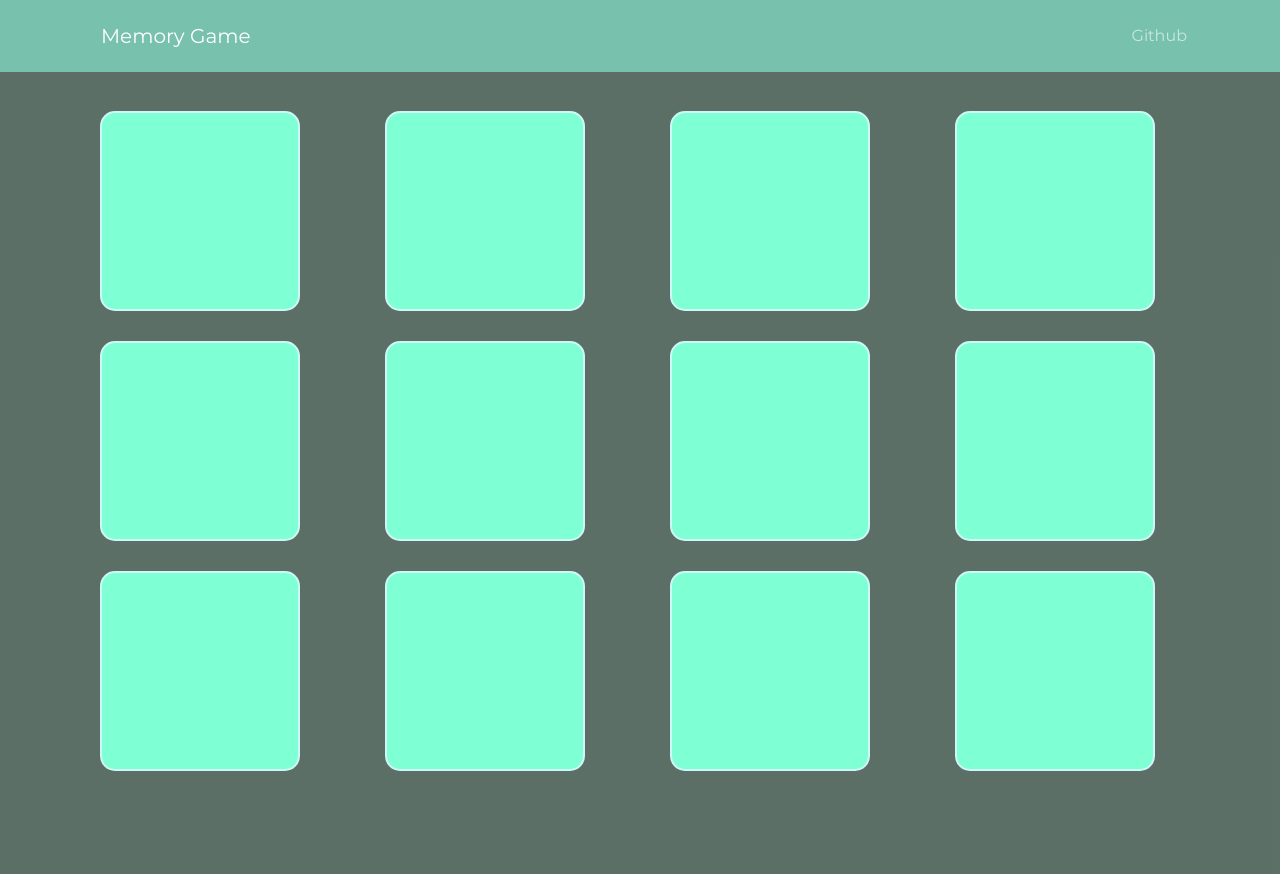
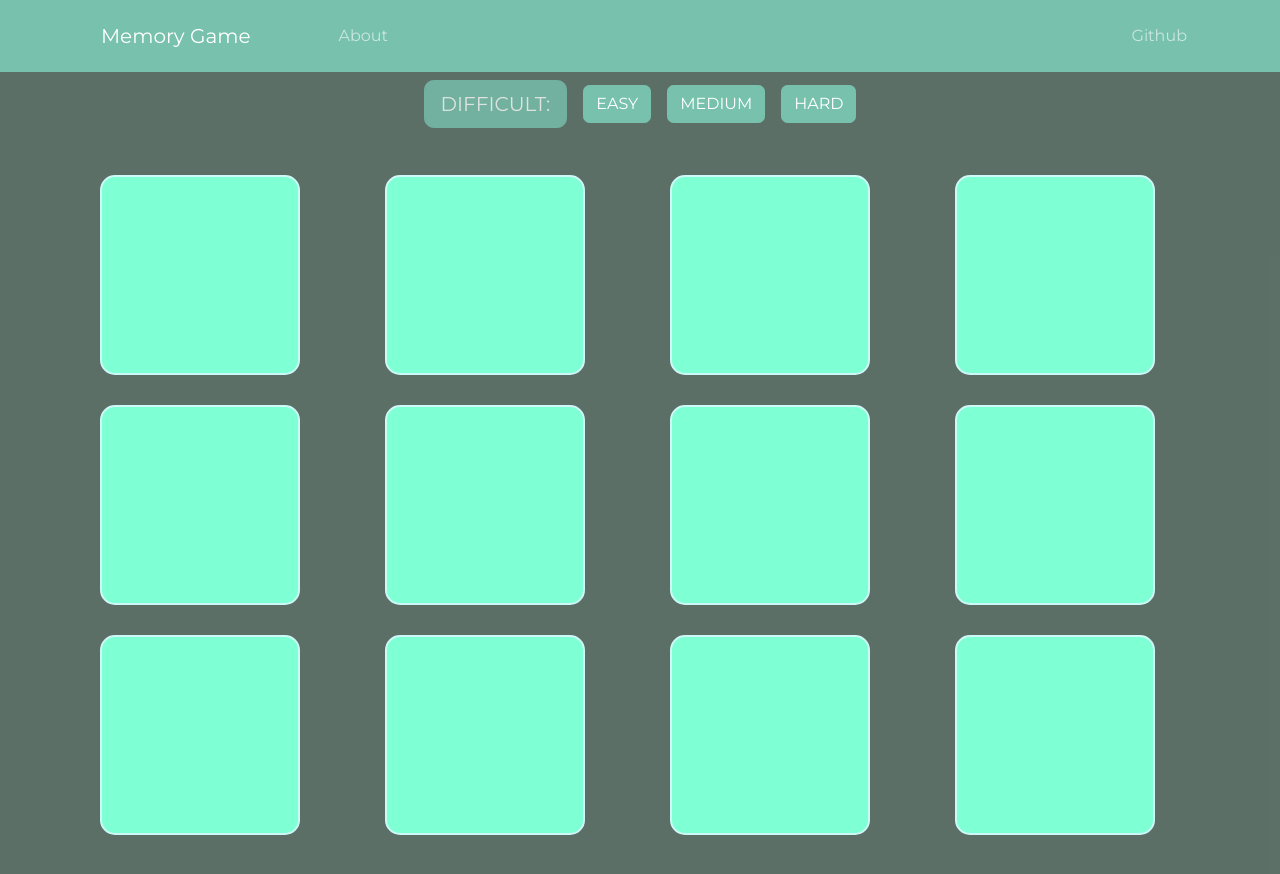
Before and after one commit to Kukulim/memorygame, a Vue app: page /MainBoard in a window 1280 px wide. Shown: the top 874 px of the page. Built offline with nearby package versions, Linux system fonts and the light colour scheme.

Commit message:
dodane stopnie trudnosci

```diff
--- a/src/components/header/header-bar.vue
+++ b/src/components/header/header-bar.vue
@@ -19,7 +19,7 @@
           class="collapse navbar-collapse"
           id="navbarSupportedContent"
         >
-
+          <HeaderNav />
           <ul class="navbar-nav ml-auto">
             <li class="nav-item">
               <HeaderLinks />
@@ -34,9 +34,10 @@
 <script>
 import HeaderBarBrand from "@/components/header/header-bar-brand";
 import HeaderLinks from "@/components/header/header-links";
+import HeaderNav from "@/components/header/header-nav";
 
 export default {
   name: "HeaderBar",
-  components: { HeaderBarBrand, HeaderLinks }
+  components: { HeaderBarBrand, HeaderLinks, HeaderNav }
 };
 </script>
--- a/src/design/style.scss
+++ b/src/design/style.scss
@@ -28,3 +28,7 @@
   border-radius: 15px;
   padding: 5px;
 }
+.mysmallcard{
+  height: 150px;
+  width: 150px;
+}
--- a/src/shared/data.js
+++ b/src/shared/data.js
@@ -1,4 +1,12 @@
-const myCards = [
+const myCardsEasy = [
+  "a",
+  "A",
+  "b",
+  "B",
+  "c",
+  "C",
+];
+const myCardsMedium = [
   "a",
   "A",
   "b",
@@ -12,7 +20,28 @@ const myCards = [
   "f",
   "F",
 ];
+const myCardsHard = [
+  "a",
+  "A",
+  "b",
+  "B",
+  "c",
+  "C",
+  "d",
+  "D",
+  "e",
+  "E",
+  "f",
+  "F",
+  "g",
+  "G",
+  "h",
+  "H",
+  "i",
+  "I"
+];
 
 export const data = {
-  myCards,
+  myCardsMedium,myCardsEasy,
+  myCardsHard
 };
--- a/src/views/MainBoard.vue
+++ b/src/views/MainBoard.vue
@@ -1,13 +1,46 @@
 <template>
   <div class="container">
-    <div v-if="this.cards.length==this.discoverdCard.length" class="text-success m-5 win-info">Brawo wygrałeś ilość kliknięć: duzo</div>
+    <button class="btn btn-primary m-2 disableddiv btn-lg">DIFFICULT:</button>
+    <button
+      class="btn btn-primary m-2"
+      @click="(difficulty = 'easy'),loadCards()"
+    >
+      EASY
+    </button>
+    <button
+      class="btn btn-primary m-2"
+      @click="(difficulty = 'medium'),loadCards()"
+    >
+      MEDIUM
+    </button>
+    <button
+      class="btn btn-primary m-2"
+      @click="(difficulty = 'hard'),loadCards()"
+    >
+      HARD
+    </button>
+    <div
+      v-if="this.cards.length == this.discoverdCard.length"
+      class="text-success m-5 win-info"
+    >
+      Congratulations you win, number of clicks: {{ timesCliked }}. To start
+      again chose difficulty.
+    </div>
     <div class="row mt-4">
-    <div v-for="item in cards" :key="item" class="col-sm-3">
-      <div class="mycard" @click="selectCard(item)" v-bind:class="getClass(item)">
-          <img :src="require(`@/images/${item.toUpperCase()}.jpg`)" class="img-fluid myimage" v-if="lastClicked.includes(item)||discoverdCard.includes(item)">
-          </div>
+      <div v-for="item in cards" :key="item" v-bind:class="getDifficultsize()">
+        <div
+          class="mycard"
+          @click="selectCard(item)"
+          v-bind:class="getClass(item)+ getsize()"
+        >
+          <img
+            :src="require(`@/images/${item.toUpperCase()}.jpg`)"
+            class="img-fluid myimage"
+            v-if="lastClicked.includes(item) || discoverdCard.includes(item)"
+          />
+        </div>
+      </div>
     </div>
-  </div>
   </div>
 </template>
 
@@ -20,16 +53,31 @@ export default {
       cards: [],
       lastClicked: [],
       discoverdCard: [],
+      timesCliked: 0,
+      difficulty: "medium",
     };
   },
   created() {
     this.loadCards();
-    this.shuffleCards();
   },
   methods: {
     loadCards() {
       this.cards = [];
-      this.cards = data.myCards;
+      switch (this.difficulty) {
+        case "easy":
+          this.cards = data.myCardsEasy;
+          break;
+        case "medium":
+          this.cards = data.myCardsMedium;
+          break;
+        case "hard":
+          this.cards = data.myCardsHard;
+          break;
+      }
+      this.timesCliked = 0;
+      this.lastClicked = [];
+      this.discoverdCard = [];
+      this.shuffleCards();
     },
     shuffleCards() {
       for (let i = this.cards.length - 1; i > 0; i--) {
@@ -40,31 +88,39 @@ export default {
     async selectCard(card) {
       if (this.lastClicked.length < 2) {
         this.lastClicked.push(card);
+        this.timesCliked++;
       }
       if (this.lastClicked.length == 2) {
         if (
           this.lastClicked[0].toUpperCase() == this.lastClicked[1].toUpperCase()
         ) {
-          this.discoverdCard.push(this.lastClicked[0],this.lastClicked[1]);
-          this.lastClicked=[];
-            if(this.cards.length==this.discoverdCard.length){
-                alert("brawo wygrałes");
-            }
-        }
-        else{
-            await sleep(700);
-            this.lastClicked=[];
+          this.discoverdCard.push(this.lastClicked[0], this.lastClicked[1]);
+          this.lastClicked = [];
+        } else {
+          await sleep(700);
+          this.lastClicked = [];
         }
       }
     },
-    getClass(item){
-      if(this.lastClicked.includes(item)||this.discoverdCard.includes(item)){
+    getClass(item) {
+      if (
+        this.lastClicked.includes(item) ||
+        this.discoverdCard.includes(item)
+      ) {
         return "disableddiv";
       }
-    }
+    },
+    getDifficultsize(){
+      if(this.difficulty=='easy') return "col-sm-4";
+      if(this.difficulty=='medium') return "col-sm-3";
+      if(this.difficulty=='medium') return "col-sm-1";
+    },
+    getsize(){
+    if(this.difficulty=="hard") return " mysmallcard";
+  },
   },
 };
-const sleep = m => new Promise(r => setTimeout(r, m))
+const sleep = (m) => new Promise((r) => setTimeout(r, m));
 </script>
 
 <style></style>
```
